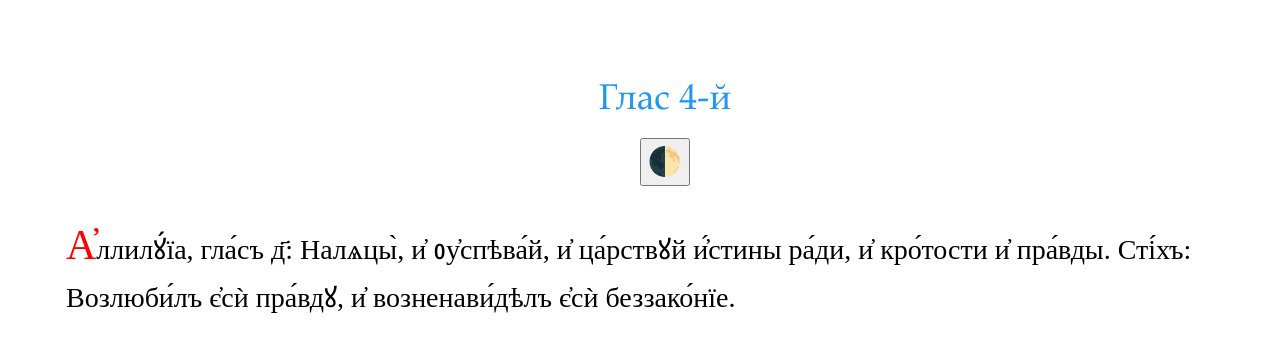
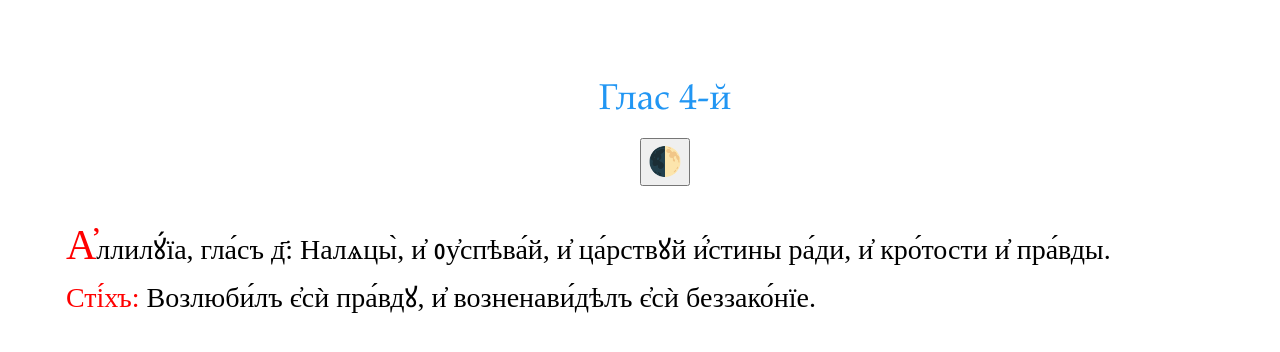
Before and after one commit to markjville/markjville.github.io, a Jekyll site: the page docs/Изобразительная/аллилуия4.html, which Jekyll copies as it is, in a window 1280 px wide. Shown: the top 352 px of the page. Built offline with Jekyll 4.4.1, drawn with Linux system fonts in a browser that asks for light colours; some web fonts are replaced; comment, search, counter and statistics services are not loaded.

Commit message:
Update аллилуия4.html

```diff
--- a/docs/Изобразительная/аллилуия4.html
+++ b/docs/Изобразительная/аллилуия4.html
@@ -36,7 +36,7 @@ p::first-letter {
 
 <body>
 <p>
-А҆ллилꙋ́їа, гла́съ д҃: Налѧцы̀, и҆ ᲂу҆спѣва́й, и҆ ца́рствꙋй и҆́стины ра́ди, и҆ кро́тости и҆ пра́вды. Сті́хъ: Возлюби́лъ є҆сѝ пра́вдꙋ, и҆ возненави́дѣлъ є҆сѝ беззако́нїе.
+А҆ллилꙋ́їа, гла́съ д҃: Налѧцы̀, и҆ ᲂу҆спѣва́й, и҆ ца́рствꙋй и҆́стины ра́ди, и҆ кро́тости и҆ пра́вды. </br><span style="color: red;">Сті́хъ:</span> Возлюби́лъ є҆сѝ пра́вдꙋ, и҆ возненави́дѣлъ є҆сѝ беззако́нїе.
 </p>
 
      <script>
```
